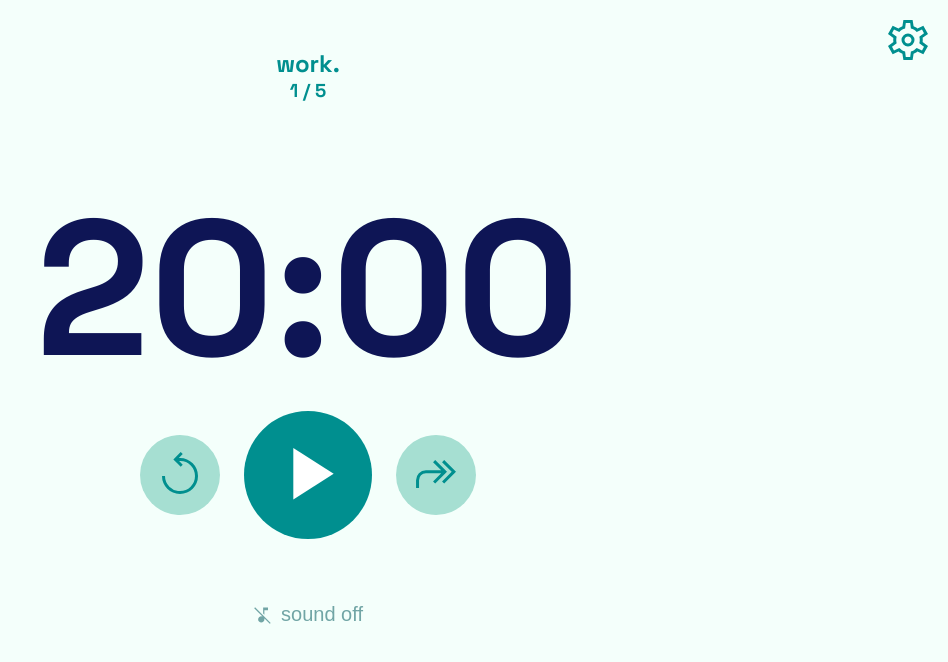
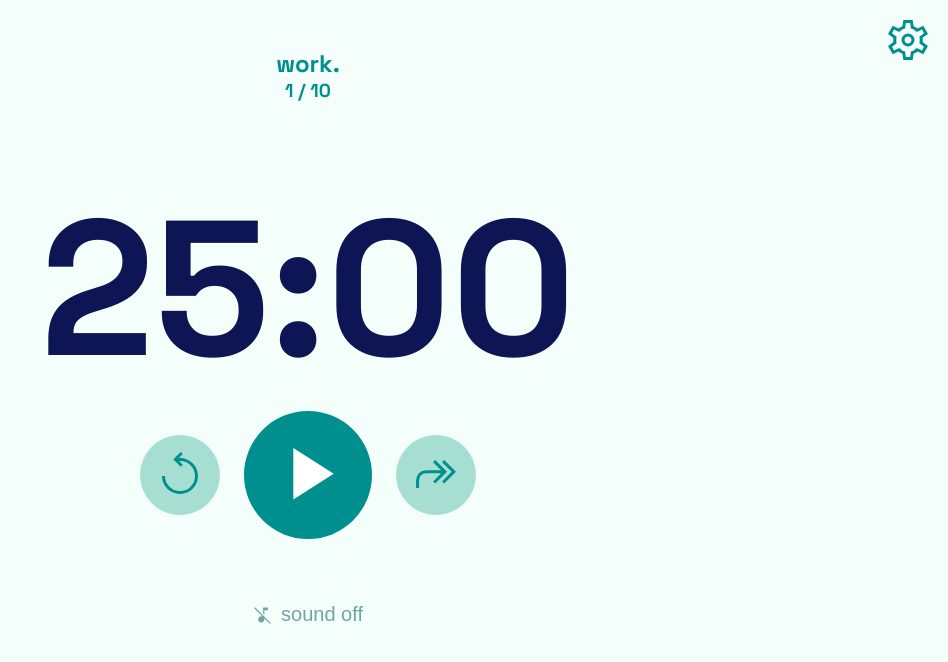
Before and after one commit to mistyb01/pomos, a React (Vite) app: page / in a window 1280 px wide. Shown: the top 662 px of the page, without its empty margins (332-1280 px from the left). Built offline with nearby package versions, Linux system fonts and the light colour scheme; no server answers.

Commit message:
createCycle function

```diff
--- a/src/App.jsx
+++ b/src/App.jsx
@@ -1,6 +1,7 @@
 import { useState, useEffect } from "react";
 import Timer from "./Timer";
 import SettingsIcon from "./components/icons/SettingsIcon";
+import CycleEditor from "./components/CycleEditor";
 
 function App() {
   const [showSettings, setShowSettings] = useState(false);
@@ -13,13 +14,45 @@ function App() {
     }
   }, []);
 
-  const cycle = [
-    { mode: "work", minutes: 20, seconds: 0 },
-    { mode: "break", minutes: 5, seconds: 0 },
-    { mode: "work", minutes: 20, seconds: 0 },
-    { mode: "break", minutes: 5, seconds: 0 },
-    { mode: "work", minutes: 20, seconds: 0 },
-  ];
+  const [cycleData, setCycleData] = useState({
+    workMins: 25,
+    workSessions: 5,
+    breakMins: 5,
+    longBreak: true,
+    longBreakMins: 10,
+  });
+
+  function createCycle() {
+    let cycleArr = [];
+    for (let i = 0; i < cycleData.workSessions; i++) {
+      cycleArr.push({ mode: "work", minutes: cycleData.workMins, seconds: 0 });
+      if (i + 1 < cycleData.workSessions) {
+        cycleArr.push({
+          mode: "break",
+          minutes: cycleData.breakMins,
+          seconds: 0,
+        });
+      }
+    }
+    if (cycleData.longBreak) {
+      cycleArr.push({
+        mode: "longBreak",
+        minutes: cycleData.longBreakMins,
+        seconds: 0,
+      });
+    }
+    return cycleArr;
+  }
+
+  const cycle = createCycle();
+
+  // const cycle = [
+  //   { mode: "work", minutes: 20, seconds: 0 },
+  //   { mode: "break", minutes: 5, seconds: 0 },
+  //   { mode: "work", minutes: 20, seconds: 0 },
+  //   { mode: "break", minutes: 5, seconds: 0 },
+  //   { mode: "work", minutes: 20, seconds: 0 },
+  // ];
 
   return (
     <>
@@ -37,7 +70,7 @@ function App() {
             : "settings-container"
         }
       >
-        {/* <h2>edit cycle</h2> */}
+        <CycleEditor />
       </section>
 
       <main>
--- /dev/null
+++ b/src/components/CycleEditor.jsx
@@ -0,0 +1,7 @@
+export default function CycleEditor() {
+  return (
+    <>
+      <h2>Edit Cycle</h2>
+    </>
+  );
+}
```
